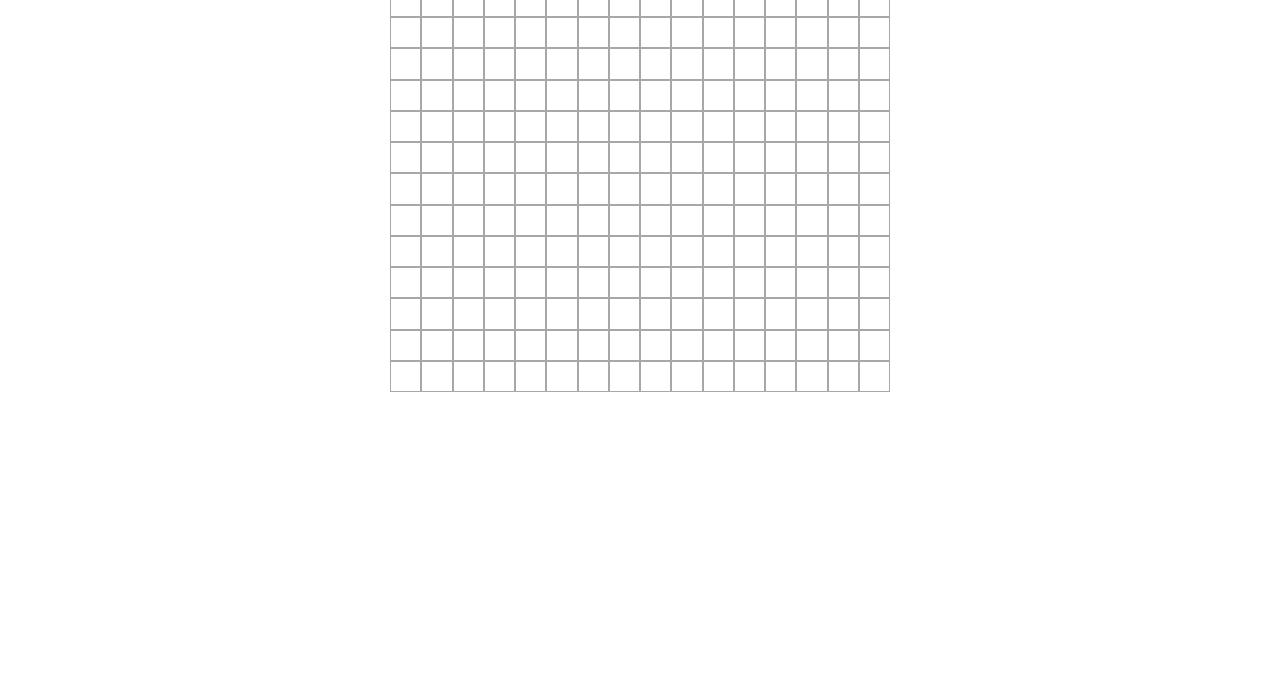
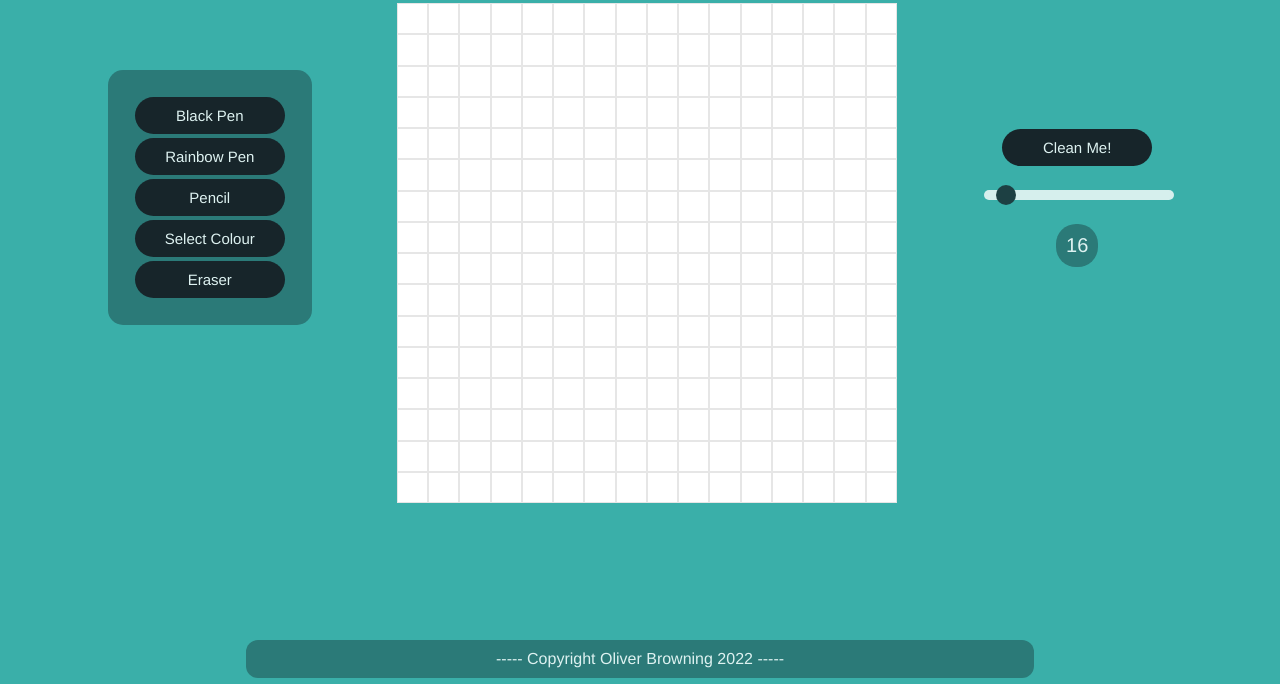
Before and after one commit to lemenade3/Etch-a-Sketch, a plain HTML site: page index.html in a window 1280 px wide. Shown: the part 116-800 px from the top of the page. Drawn offline with Linux system fonts and the light colour scheme.

Commit message:
Initial CSS styling complete and grid resizing implemented

```diff
--- a/index.html
+++ b/index.html
@@ -9,6 +9,43 @@
     <link rel="stylesheet" href="style.css"/>
 </head>
 <body>
-    <div id='container'></div>
+    <div class='main'>
+
+        <div class='left'>
+            <div id='pencilCase'>
+                <div class='pencils'>
+                    <button>Black Pen</button>
+                    <button>Rainbow Pen</button>
+                    <button>Pencil</button>
+                    <button>Select Colour</button>
+                    <button>Eraser</button>
+                </div>
+            </div>
+        </div>
+
+        <div class='centre'>
+            <h1>ETCH-A-SKETCH</h1>
+            <div class='container'></div>
+        </div>
+
+        <div class='right'>
+            <button id='clearButton'>Clean Me!</button>
+            <div id="newBoardModal" class="modal">
+                <div class="modal-content">
+                    <span class="close">&times;</span>
+                    <p>placeholder for grid selector</p>
+                </div>
+            </div>
+            <div class='gridSelector'>
+                <input type="range" min="10" max="100" value="16" class="slider" id="myRange">
+            </div>
+            <div id='num'></div>
+        </div>
+    </div>
+
+    <div class='footer'>
+        <div id='copyright'>----- Copyright Oliver Browning 2022 -----</div>
+    </div>
+
 </body>
 </html>
--- a/script.js
+++ b/script.js
@@ -1,19 +1,74 @@
-const container = document.querySelector("#container");
+// Grid Creation
+
+const container = document.querySelector(".container");
+let size = 16;
 
 function makeGrid() {
-    for (let i = 0; i < 16; i++) {
+    for (let i = 0; i < size; i++) {
         const row = document.createElement('div');
-        row.setAttribute('id', 'row');
-        for (let i = 0; i < 16; i++) {
+        row.setAttribute('class', 'row');
+        for (let i = 0; i < size; i++) {
             const pixel = document.createElement('div');
-            pixel.setAttribute('id', 'pixel');
+            pixel.setAttribute('class', 'pixel');
             row.append(pixel);
             pixel.addEventListener('mouseover', function () {
                 pixel.style.background = 'black'
             });
-        }
+        };
         container.append(row);
-    }
+    };
+};
+
+makeGrid();
+
+// Grid sizing
+
+let slider = document.getElementById("myRange");
+let output = document.getElementById("num");
+output.textContent = slider.value; // Display the default slider value
+
+// Update the current slider value (each time you drag the slider handle)
+slider.oninput = function() {
+  output.textContent = this.value;
+  resizeGrid();
 }
 
-makeGrid();
+function resizeGrid() {
+    while (container.firstChild) container.removeChild(container.firstChild);
+    size = slider.value;
+    makeGrid();
+}
+
+// Access pixels
+
+const pixels = document.getElementsByClassName("pixel");
+
+// Button for clearing grid
+
+const clearButton = document.querySelector("#clearButton");
+
+function clearGrid() {
+    for (i = 0; i < pixels.length; i++) {
+        pixels[i].style.background = 'white';
+    };
+};
+
+clearButton.addEventListener('click', function () {
+    clearGrid();
+    modal.style.display = "block";
+});
+
+// Modal for clean board and grid selector
+
+let modal = document.getElementById("newBoardModal");
+let span = document.getElementsByClassName("close")[0];
+
+span.onclick = function closeModal() {
+  modal.style.display = "none";
+}
+
+window.onclick = function exitModal(event) {
+  if (event.target == modal) {
+    modal.style.display = "none";
+  }
+}
--- a/style.css
+++ b/style.css
@@ -1,10 +1,92 @@
-body {
+h1 {
+    color: #FEFFFF;
+    font-family: Helvetica Neue, Helvetica, Arial, sans-serif;
+    font-weight: bold;
+    font-size: 65px;
+    margin: 18px;
+}
+
+.left {
     display: flex;
+    flex-direction: column;
     justify-content: center;
+    align-items: center;
+    padding: 25px;
+    margin: 50px;
+    background-color: #2B7A78;
+    border-radius: 15px;
+}
+
+.centre {
+    display: flex;
+    flex-direction: column;
     align-items: center;
 }
 
-#container {
+.right {
+    display: flex;
+    flex-direction: column;
+    margin: 50px;
+    align-items: center;
+
+}
+
+.pencils {
+    display: flex;
+    flex-direction: column;
+}
+
+.footer {
+    display: flex;
+    justify-content: center;
+    background-color: #3AAFA9;
+    height: 50px;
+    position: fixed;
+    bottom: 0;
+    width: 100%;
+}
+
+#copyright {
+    align-self: center;
+    color: #DEF2F1;
+    font-family: Helvetica Neue, Helvetica, Arial, sans-serif;
+    background-color: #2B7A78;
+    padding: 10px 250px 10px 250px;
+    border-radius: 12px;
+}
+
+button {
+    background-color: #17252A;
+    color: #DEF2F1;
+    padding: 10px;
+    width: 150px;
+    border-style: none;
+    margin: 2px;
+    border-radius: 20px;
+    font-family: Helvetica Neue, Helvetica, Arial, sans-serif;
+    font-size: 15px;
+}
+
+#clearButton {
+    margin: 20px;
+}
+
+/* Grid Styling */
+
+body {
+    background-color: #3AAFA9;
+    display: flex;
+    flex-direction: column;
+    align-items: center;
+
+}
+
+.main {
+    display: flex;
+    align-items: center;
+}
+
+.container {
     display: flex;
     justify-content: center;
     align-items: center;
@@ -13,16 +95,104 @@ body {
     width: 500px;
 }
 
-#row {
+.row {
     display: flex;
     width: 100%;
     flex: 1;
 }
 
-#pixel {
+.pixel {
     background-color: white;
     flex: 1;
-    border-color: rgb(168, 166, 166);
+    border-color: rgb(230, 230, 230);
     border-style: solid;
-    border-width: 0.01px;
+    border-width: 1px;
 }
+
+/* Modal Styling */
+
+.modal {
+    display: none;
+    position: fixed;
+    z-index: 1;
+    left: 0;
+    top: 0;
+    width: 100%;
+    height: 100%;
+    overflow: auto;
+    background-color: rgb(0,0,0);
+    background-color: rgba(0,0,0,0.4);
+}
+
+.modal-content {
+    background-color: #fefefe;
+    margin: 15% auto;
+    padding: 20px;
+    border: 1px solid #888;
+    width: 80%;
+  }
+
+  .close {
+    color: #aaa;
+    float: right;
+    font-size: 28px;
+    font-weight: bold;
+  }
+
+  .close:hover,
+  .close:focus {
+    color: black;
+    text-decoration: none;
+    cursor: pointer;
+}
+
+/* Styles Slider */
+
+.gridSelector {
+    width: 100%; /* Width of the outside container */
+  }
+
+  .slider {
+    -webkit-appearance: none;
+    width: 100%;
+    height: 10px;
+    border-radius: 5px;
+    background: #FEFFFF;
+    outline: none;
+    opacity: 0.8;
+    -webkit-transition: .2s;
+    transition: opacity .2s;
+  }
+
+  /* Mouse-over effects */
+  .slider:hover {
+    opacity: 1; /* Fully shown on mouse-over */
+  }
+
+  .slider::-webkit-slider-thumb {
+    -webkit-appearance: none;
+    appearance: none;
+    width: 20px;
+    height: 20px;
+    border-radius: 50%;
+    background: #17252A;
+    cursor: pointer;
+  }
+
+  .slider::-moz-range-thumb {
+    width: 20px;
+    height: 20px;
+    border-radius: 50%;
+    background: #17252A;
+    cursor: pointer;
+  }
+
+  #num {
+      background-color: #2B7A78;
+      color: #DEF2F1;
+      font-size: 20px;
+      font-family: Helvetica Neue, Helvetica, Arial, sans-serif;
+      padding: 10px;
+      border-radius: 20px;
+      margin: 20px;
+  }
```
Also changed, not shown: 1 other file.
